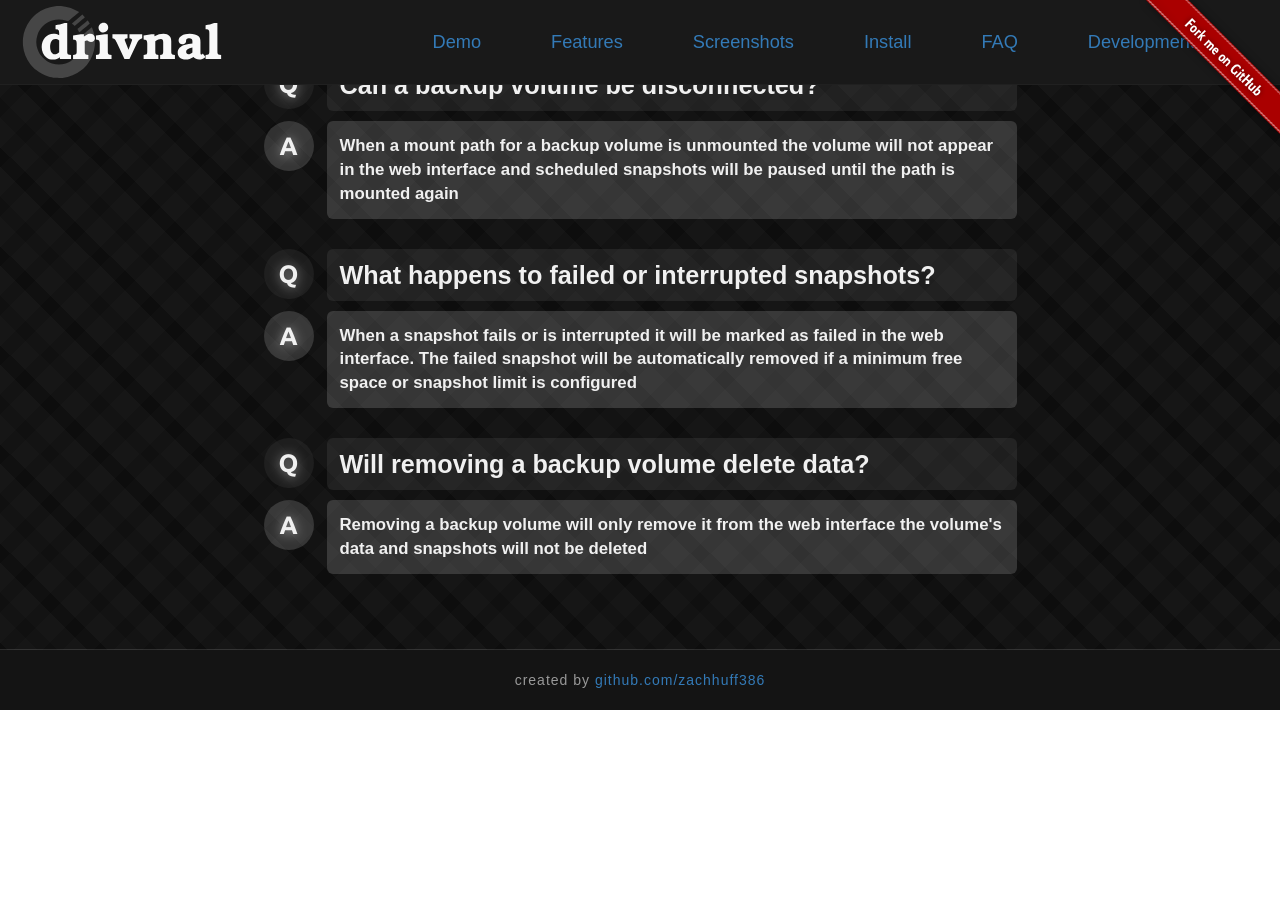
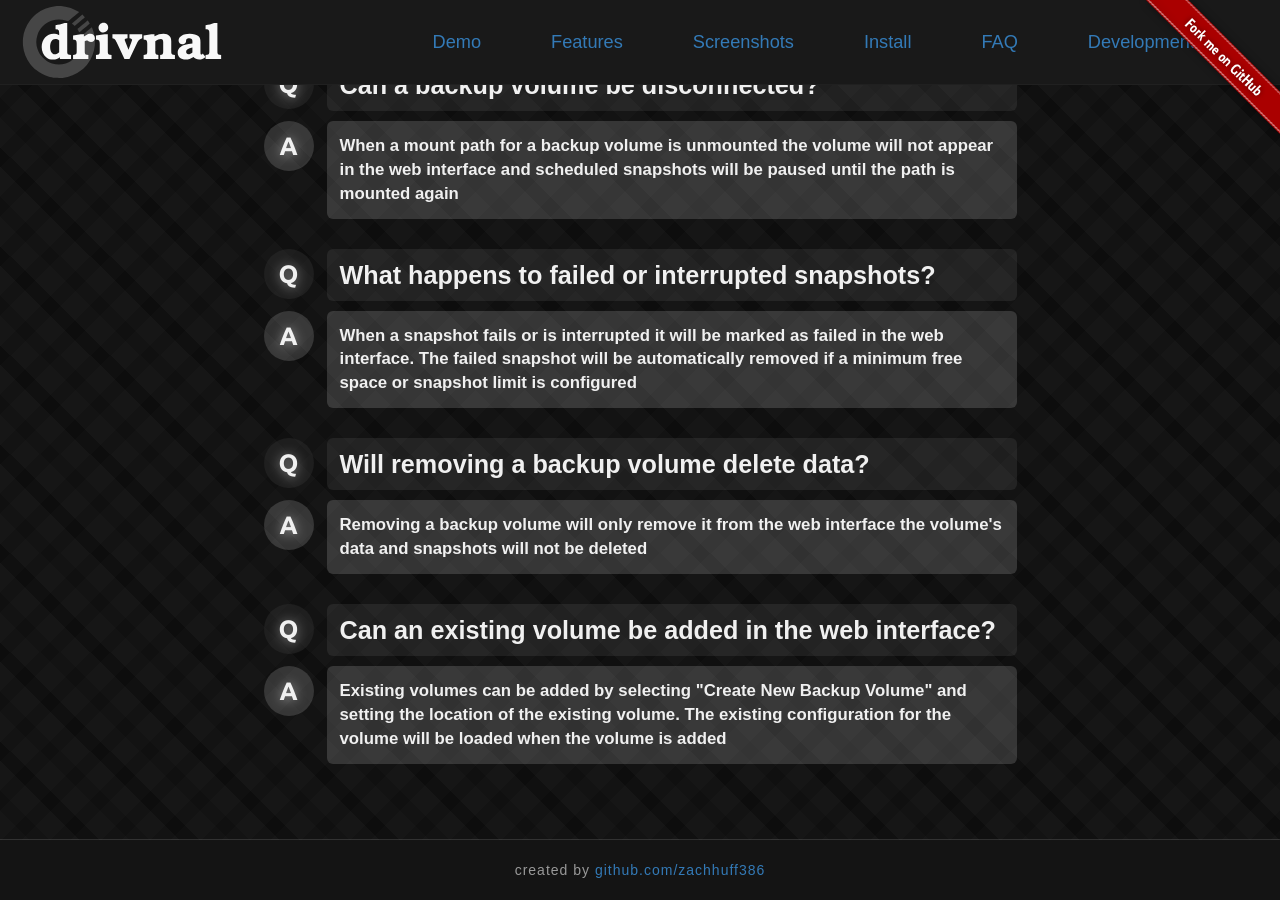
Before and after one commit to drivnal/drivnal.github.io, a Jekyll site: the page built from index.html, in a window 1280 px wide and 900 px high, scrolled down 4031 px. Built offline with Jekyll 4.4.1, drawn with Linux system fonts in a browser that asks for light colours; nearby versions of some CDN libraries; Markdown is read by kramdown in place of the engine named in the settings; before the commit the page ends 4741 px from its top, so only the background shows below that.

Commit message:
Add faq question

```diff
--- a/index.html
+++ b/index.html
@@ -448,6 +448,22 @@ title: Drivnal
               Removing a backup volume will only remove it from the web interface the volume's data and snapshots will not be deleted
             </div>
           </div>
+          <div class="faq-point question clearfix">
+            <div class="faq-point-label header">
+              <span>Q</span>
+            </div>
+            <div class="faq-point-description">
+              <span>Can an existing volume be added in the web interface?</span>
+            </div>
+          </div>
+          <div class="faq-point answer clearfix">
+            <div class="faq-point-label header">
+              <span>A</span>
+            </div>
+            <div class="faq-point-description">
+              Existing volumes can be added by selecting "Create New Backup Volume" and setting the location of the existing volume. The existing configuration for the volume will be loaded when the volume is added
+            </div>
+          </div>
         </div>
       </div>
     </div>
```
